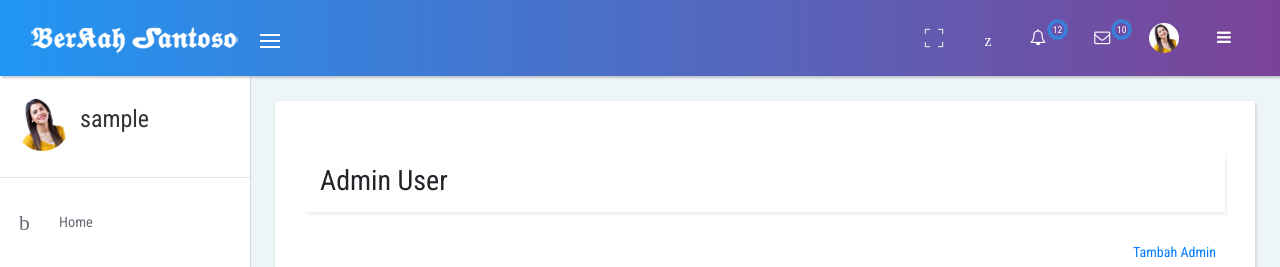
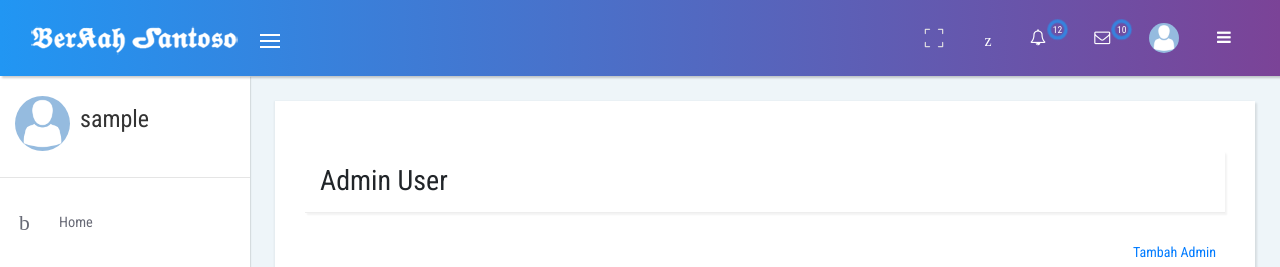
Before and after one commit to punamanr/berkahsantoso, a PHP site: page /admin/user.php in a window 1280 px wide. Shown: the top 267 px of the page. Run offline with PHP 8.4, Linux system fonts and the light colour scheme; the visitor is signed in with stand-in values (Sample User, id 1); data that the repository does not hold is empty; some web fonts are replaced.

Commit message:
add avatar to user and fix url add admin

```diff
--- a/admin/admin_header.php
+++ b/admin/admin_header.php
@@ -5,7 +5,7 @@ License: Creative Commons Attribution 4.0 Unported
 License URL: https://creativecommons.org/licenses/by/4.0/
 -->
 <?php
-include '../config/configuration_prod.php';
+include '../config/configuration.php';
 ?>
 
 <!DOCTYPE html>
@@ -135,11 +135,11 @@ include '../config/configuration_prod.php';
                             <li><a rel="nofollow" href="#" class="dropdown-item all-notifications text-center"> <strong>Read all messages    </strong></a></li>
                         </ul>
                     </li>
-                    <li class="nav-item dropdown"><a id="profile" class="nav-link logout" data-target="#" href="#" data-toggle="dropdown" aria-haspopup="true" aria-expanded="false"><img src="img/avatar-1.jpg" alt="..." class="img-fluid rounded-circle" style="height: 30px; width: 30px;"></a>
+                    <li class="nav-item dropdown"><a id="profile" class="nav-link logout" data-target="#" href="#" data-toggle="dropdown" aria-haspopup="true" aria-expanded="false"><img src="img/avatar-default.png" alt="..." class="img-fluid rounded-circle" style="height: 30px; width: 30px;"></a>
                         <ul aria-labelledby="profile" class="dropdown-menu profile">
                             <li>
                                 <a rel="nofollow" href="#" class="dropdown-item d-flex">
-                                    <div class="msg-profile"> <img src="img/avatar-1.jpg" alt="..." class="img-fluid rounded-circle"></div>
+                                    <div class="msg-profile"> <img src="img/avatar-default.png" alt="..." class="img-fluid rounded-circle"></div>
                                     <div class="msg-body">
                                         <h3 class="h5"><?php echo $user; ?></h3><span><?php echo $status; ?></span>
                                     </div>
--- a/admin/sidebar_menu.php
+++ b/admin/sidebar_menu.php
@@ -1,7 +1,7 @@
 <!--***** SIDE NAVBAR *****-->
 <nav class="side-navbar">
     <div class="sidebar-header d-flex align-items-center">
-        <div class="avatar"><img src="img/avatar-1.jpg" alt="..." class="img-fluid rounded-circle"></div>
+        <div class="avatar"><img src="img/avatar-default.png" alt="..." class="img-fluid rounded-circle"></div>
         <div class="title">
             <h1 class="h4"><?php echo $user; ?></h1>
         </div>
--- a/admin/user.php
+++ b/admin/user.php
@@ -21,7 +21,7 @@ if (!empty($_SESSION['login_username']))
                       </button>
                   </div>
                   <div id="div-forms">
-                      <form id="login-form" action="model/users/add_user.php" method="post">
+                      <form id="login-form" action="model/users/add-user" method="post">
                           <h3 class="text-center">Tambah Admin</h3>
                           <div class="modal-body">
                               <label for="username">Username</label>
```
Also changed, not shown: .htaccess, admin/img/avatar-default.png (added).
